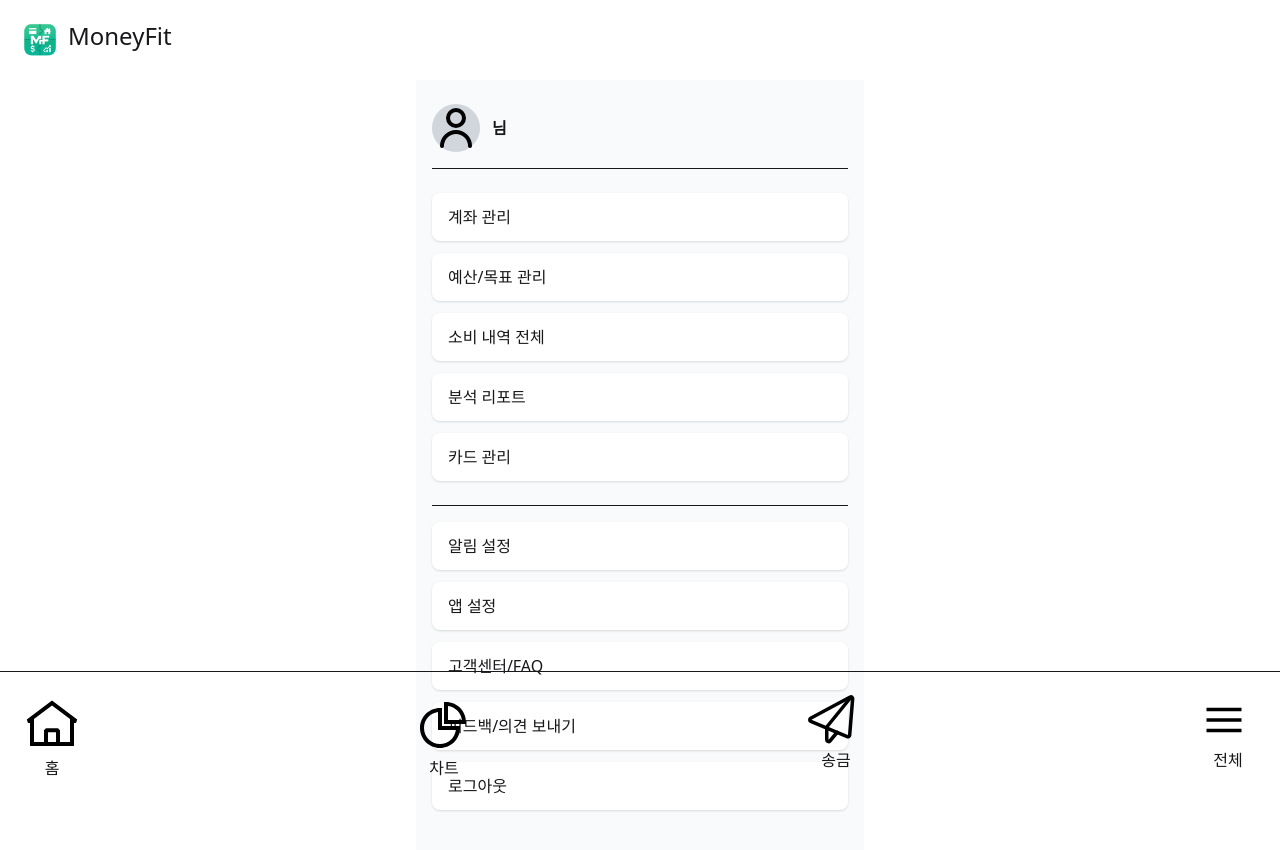
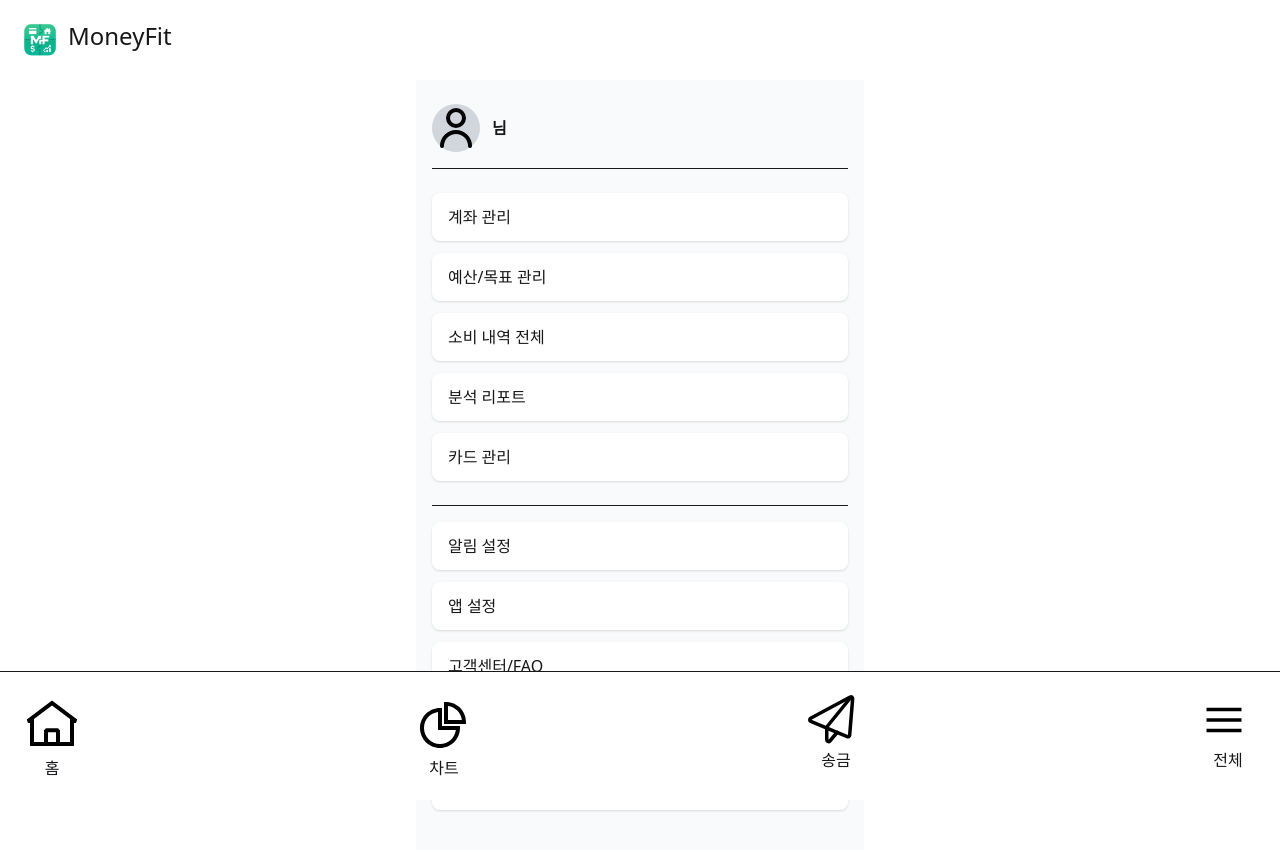
Before and after one commit to catisverycute/coinfit-project, a React (Vite) app: page /menu in a window 1280 px wide. Shown: the top 850 px of the page. Built offline with nearby package versions, Linux system fonts and the light colour scheme; no server answers; the database is empty; sample sign-in values are in the browser's storage.

Commit message:
design: bg 추가

```diff
--- a/src/components/common/BottomNav.tsx
+++ b/src/components/common/BottomNav.tsx
@@ -8,7 +8,7 @@ import { Link } from 'react-router-dom';
 
 const BottomNav: React.FC = () => {
   return (
-    <div className="fixed bottom-0 border-t w-full">
+    <div className="fixed bottom-0 border-t w-full bg-white">
       <div className="flex justify-between m-5">
         <Link to="/">
           <button className="w-16">
```
